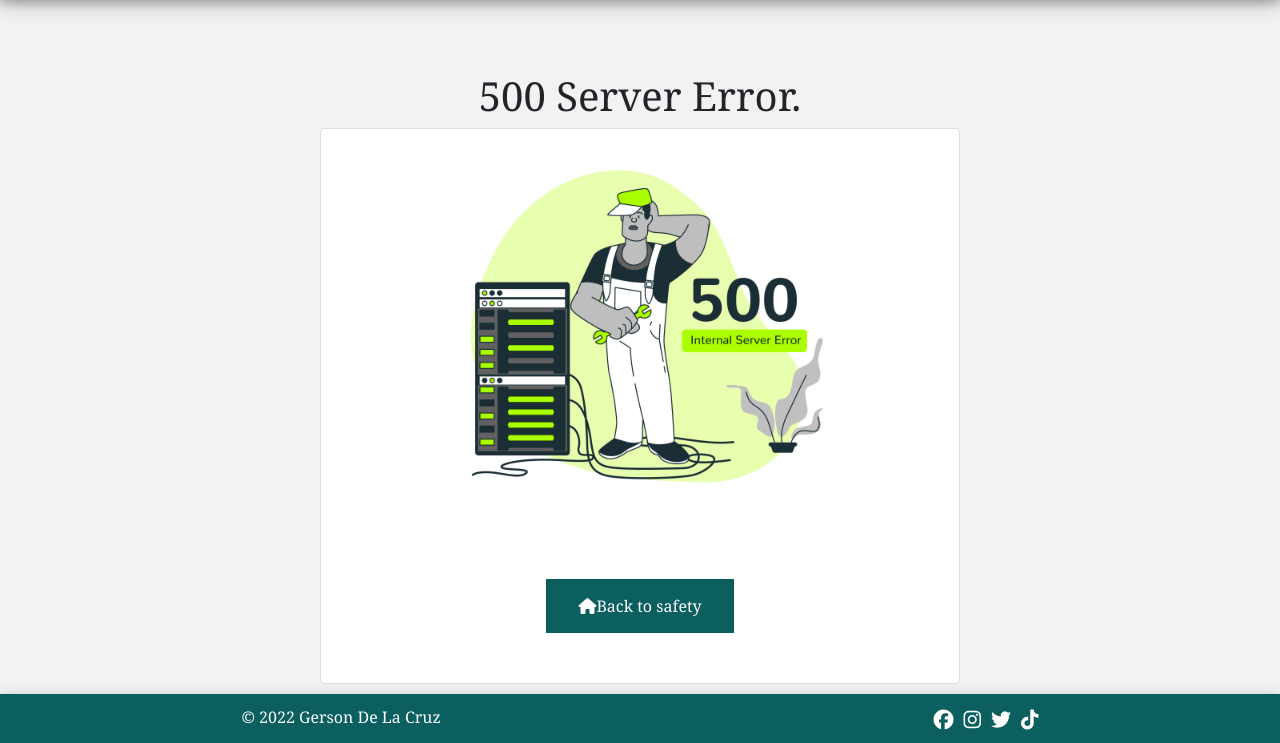
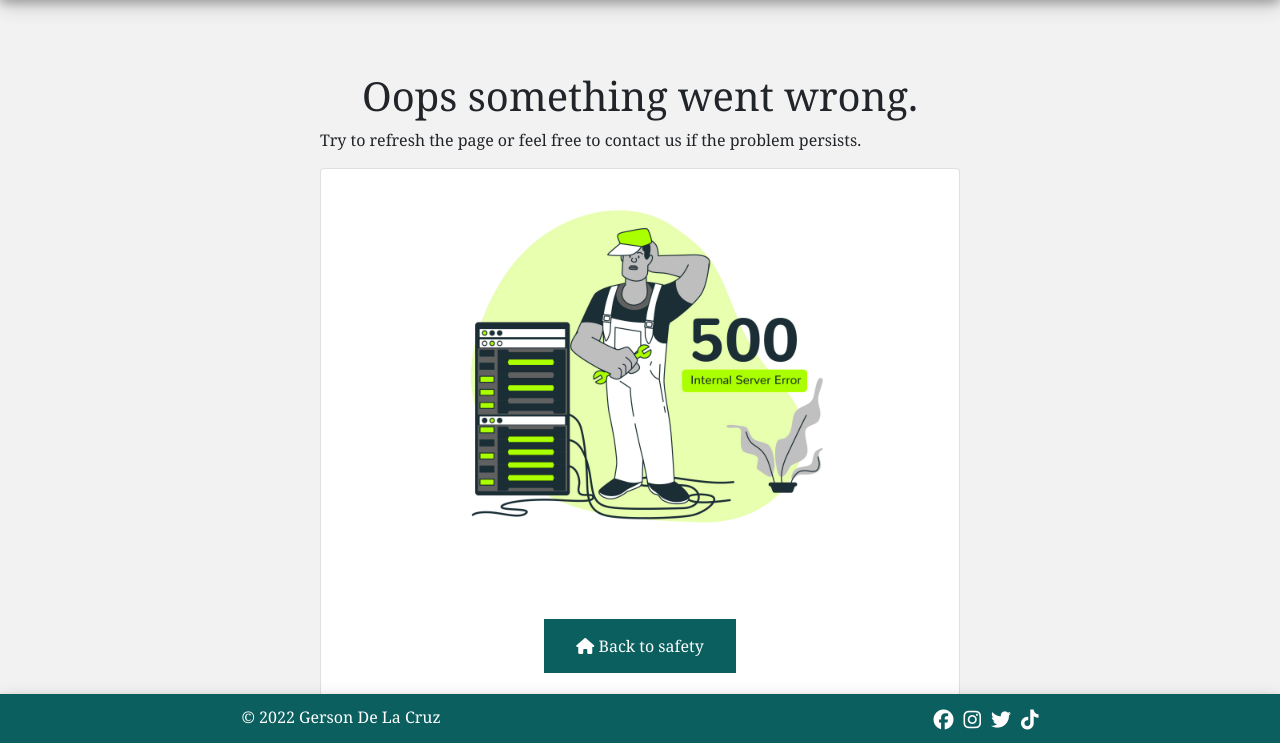
Before and after one commit to Gersondelacruzdeveloper/myBookOfRecipes, a Flask app: template myonlinerecipes/templates/500.html in a window 1280 px wide. Shown: the part 56-799 px from the top of the page. Run offline with Flask 2, Linux system fonts and the light colour scheme; the template is opened without the code that fills it, so the values that code supplies are empty; some libraries are stand-ins or nearby versions.

Commit message:
Change text and add clases to 500.html

```diff
--- a/myonlinerecipes/templates/500.html
+++ b/myonlinerecipes/templates/500.html
@@ -2,10 +2,11 @@
 {% block content %}
 
 <section id="error-500-container">
-    <h1 class="title">500 Server Error.</h1>
+    <h1 class="title">Oops something went wrong.</h1>
+    <p>Try to refresh the page or feel free to contact us if the problem persists.</p>
     <div class="card">
         <img src="{{ url_for('static', filename='images/500_image_error.jpg')}}" alt="500 internal server error image">
-        <a class="links_for_500" href="{{url_for('home')}}"><i class="fa-solid fa-house"></i>Back to safety</a>
+        <a class="links_for_500" href="{{url_for('home')}}"> <i class="fa-solid fa-house"></i> Back to safety</a>
     </div>
 </section>
 
```
